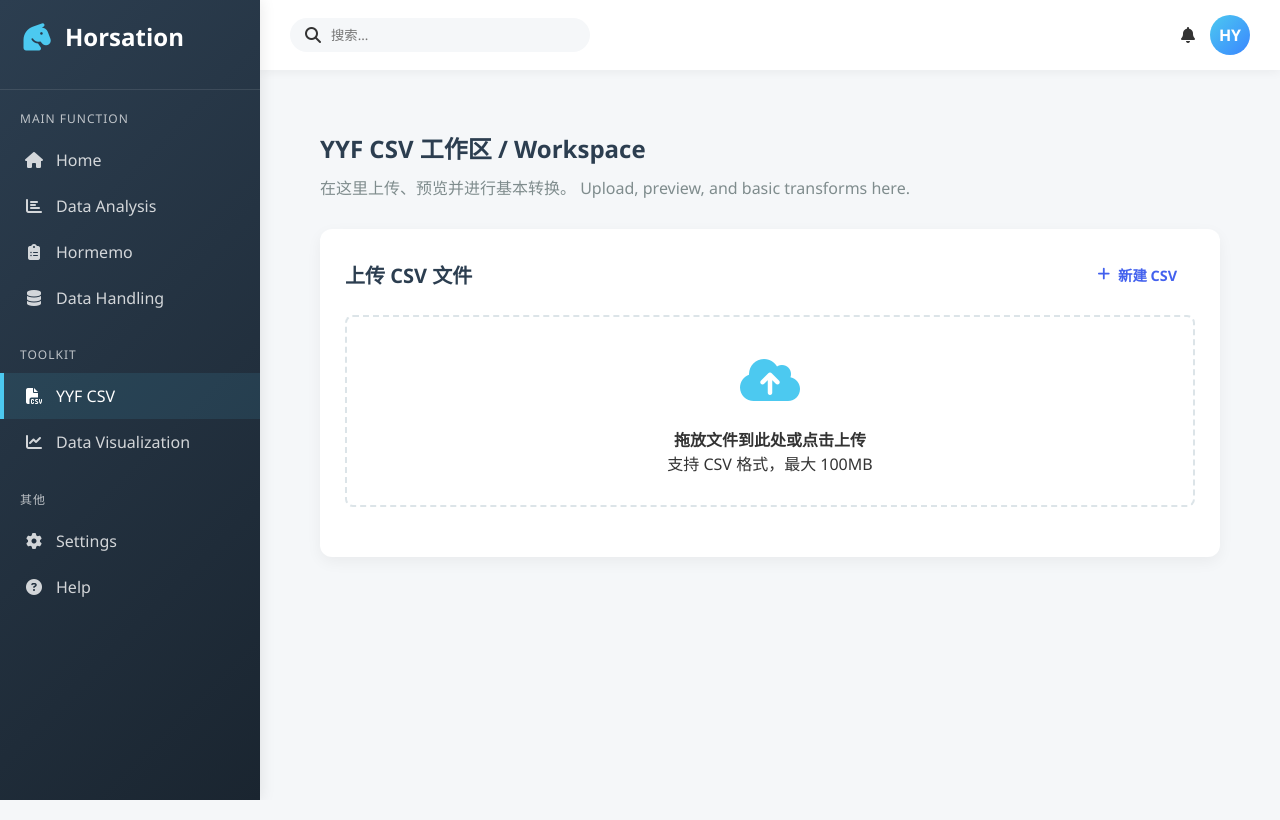
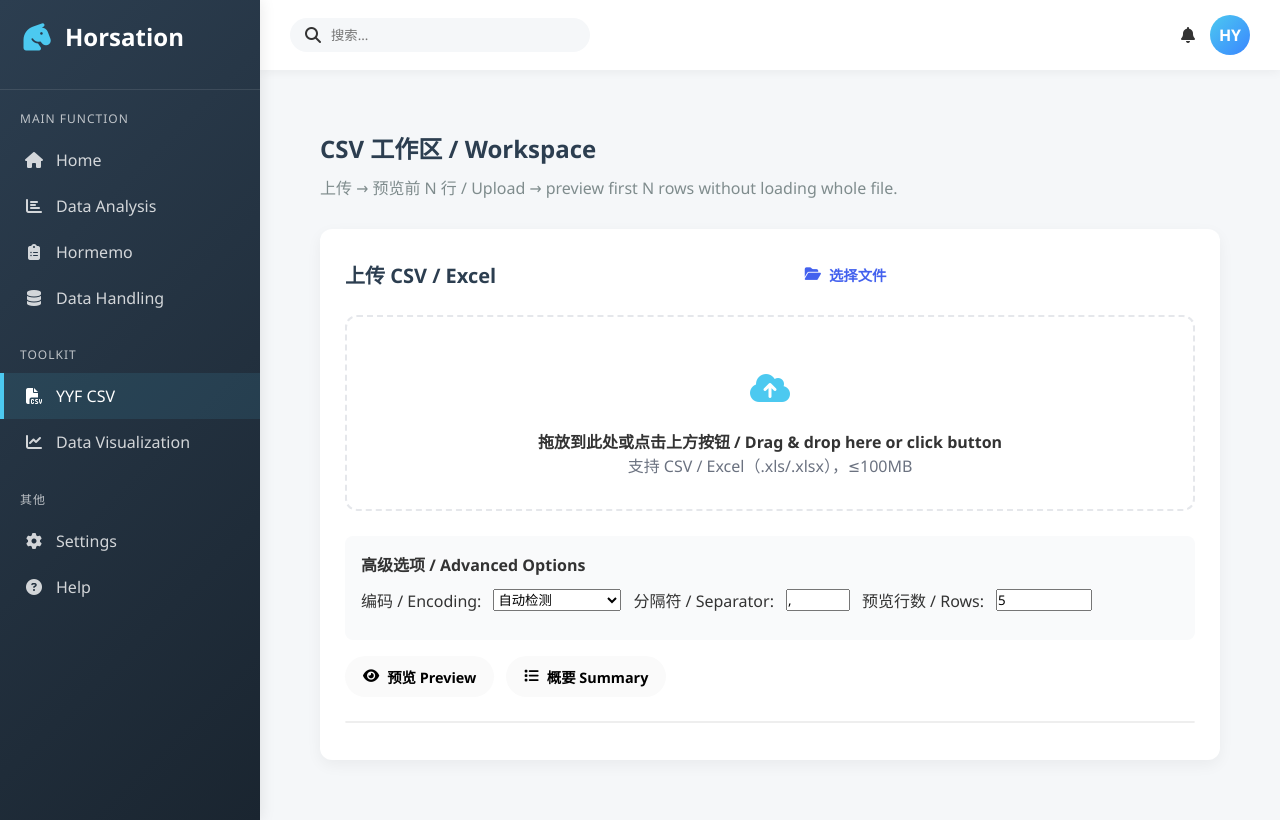
Before and after one commit to HorizonHJY/Horisation, a Flask app: page /csv in a window 1280 px wide. Run offline with Flask 3, Linux system fonts and the light colour scheme; parts of the project's set-up code (start-up, migrations or seed data) failed here and were passed over.

Commit message:
updating csv

```diff
--- /dev/null
+++ b/Backend/Controller/csvcontroller.py
@@ -0,0 +1,254 @@
+# Backend/Controller/csvcontroller.py
+from flask import Blueprint, request, jsonify
+from io import BytesIO
+import pandas as pd
+import numpy as np
+import os
+import re
+
+bp = Blueprint("csv_api", __name__)
+
+MAX_BYTES = 100 * 1024 * 1024
+ALLOWED_EXT = {'.csv', '.xls', '.xlsx'}
+
+# ---- CSV 编码回退读取 ----
+_USE_PYARROW = False
+try:
+    import pyarrow  # noqa: F401
+
+    _USE_PYARROW = True
+except Exception:
+    _USE_PYARROW = False
+
+# 检查 Excel 引擎依赖
+_HAS_OPENPYXL = False
+_HAS_XLRD = False
+try:
+    import openpyxl  # noqa: F401
+
+    _HAS_OPENPYXL = True
+except ImportError:
+    pass
+
+try:
+    import xlrd  # noqa: F401
+
+    _HAS_XLRD = True
+except ImportError:
+    pass
+
+
+def _read_csv_with_fallback(binary: bytes, nrows: int | None = None,
+                            sep: str | None = None, encoding: str | None = None) -> pd.DataFrame:
+    """
+    优先尝试 UTF-8（及 UTF-8-SIG），失败则回退至常见本地编码。
+    可限制 nrows；可指定分隔符 sep；可手动传入 encoding 则直接使用该编码。
+    """
+    base_kwargs: dict = {}
+    if nrows is not None:
+        base_kwargs["nrows"] = nrows
+    if sep is not None:
+        base_kwargs["sep"] = sep
+
+    # 若用户显式给了 encoding，优先使用（不做回退）
+    if encoding:
+        bio = BytesIO(binary)
+        return pd.read_csv(bio, encoding=encoding, **base_kwargs)
+
+    utf8_tries = [("utf-8", _USE_PYARROW), ("utf-8-sig", _USE_PYARROW)]
+    local_fallbacks = ["gbk", "gb2312", "big5", "shift_jis", "cp1252", "latin1"]
+
+    # 1) UTF-8 家族
+    for enc, use_pa in utf8_tries:
+        try:
+            bio = BytesIO(binary)
+            if use_pa:
+                return pd.read_csv(bio, encoding=enc, engine="pyarrow", **base_kwargs)
+            else:
+                return pd.read_csv(bio, encoding=enc, **base_kwargs)
+        except Exception:
+            pass
+
+    # 2) 本地常见编码
+    for enc in local_fallbacks:
+        try:
+            bio = BytesIO(binary)
+            return pd.read_csv(bio, encoding=enc, **base_kwargs)
+        except Exception:
+            continue
+
+    # 3) 最后兜底：latin1
+    bio = BytesIO(binary)
+    return pd.read_csv(bio, encoding="latin1", **base_kwargs)
+
+
+# ---- 统一入口：CSV/Excel → DataFrame ----
+def _to_df(binary: bytes, nrows: int | None = None, sep: str | None = None,
+           filename: str | None = None, encoding: str | None = None) -> pd.DataFrame:
+    """
+    将二进制数据读成 DataFrame。
+    - 若 filename 指向 .xls/.xlsx，使用 read_excel
+    - 否则按 CSV 处理并做编码回退
+    """
+    name = (filename or "").lower()
+
+    # Excel 文件处理
+    if name.endswith((".xls", ".xlsx")):
+        bio = BytesIO(binary)
+
+        # 检查 Excel 依赖
+        if name.endswith(".xlsx") and not _HAS_OPENPYXL:
+            raise ImportError("处理 .xlsx 文件需要 openpyxl 库，请安装: pip install openpyxl")
+        elif name.endswith(".xls") and not _HAS_XLRD:
+            raise ImportError("处理 .xls 文件需要 xlrd 库，请安装: pip install xlrd")
+
+        try:
+            # 优先使用 openpyxl 处理 xlsx，xlrd 处理 xls
+            if name.endswith(".xlsx"):
+                df = pd.read_excel(bio, engine="openpyxl")
+            else:
+                df = pd.read_excel(bio, engine="xlrd")
+        except Exception as e:
+            # 兼容性兜底
+            try:
+                df = pd.read_excel(bio)
+            except Exception:
+                raise e
+
+    # CSV 文件处理
+    else:
+        df = _read_csv_with_fallback(binary, nrows=nrows, sep=sep, encoding=encoding)
+
+    # 确保所有列都是字符串类型，避免类型比较错误
+    for col in df.columns:
+        df[col] = df[col].astype(str)
+
+    return df
+
+
+# ---- 预览和概要函数 ----
+def read_csv_preview(binary: bytes, n: int = 5, sep: str | None = None,
+                     filename: str | None = None, encoding: str | None = None):
+    """返回前 n 行的预览记录与列名；支持 CSV/Excel（通过 filename 判断）"""
+    df = _to_df(binary, nrows=n, sep=sep, filename=filename, encoding=encoding)
+    head = df.head(n)
+    return {
+        'columns': list(head.columns),
+        'rows': head.to_dict(orient='records')
+    }
+
+
+def summarize_csv(binary: bytes, sep: str | None = None,
+                  filename: str | None = None, encoding: str | None = None):
+    """返回整体概要信息：行/列、字段类型、缺失统计等；支持 CSV/Excel"""
+    df = _to_df(binary, sep=sep, filename=filename, encoding=encoding)
+
+    # 计算缺失值（空字符串视为缺失）
+    na_count = {}
+    for col in df.columns:
+        # 计算空字符串和 NaN 的数量
+        na_count[col] = int((df[col] == '') | (df[col] == 'nan') | (df[col].isna()) | (df[col] == 'None')).sum()
+
+    total_rows = len(df)
+    na_ratio = {k: (v / total_rows if total_rows else 0.0) for k, v in na_count.items()}
+
+    # 推断数据类型（基于非空值）
+    dtypes = {}
+    for col in df.columns:
+        # 获取非空值
+        non_empty = df[col][(df[col] != '') & (df[col] != 'nan') & (~df[col].isna()) & (df[col] != 'None')]
+
+        if len(non_empty) == 0:
+            dtypes[col] = 'unknown'
+            continue
+
+        # 尝试推断类型
+        sample = non_empty.iloc[0] if len(non_empty) > 0 else ''
+
+        # 检查是否为数字
+        if re.match(r'^-?\d+\.?\d*$', str(sample)):
+            dtypes[col] = 'numeric'
+        # 检查是否为日期
+        elif re.match(r'^\d{4}-\d{2}-\d{2}', str(sample)):
+            dtypes[col] = 'date'
+        else:
+            dtypes[col] = 'text'
+
+    return {
+        'rows': int(total_rows),
+        'cols': int(df.shape[1]),
+        'columns': list(df.columns),
+        'dtypes': dtypes,
+        'na_count': na_count,
+        'na_ratio': na_ratio
+    }
+
+
+# ---- 文件处理函数 ----
+def _get_file_and_bytes():
+    if 'file' not in request.files:
+        return None, None, ('no file field', 400)
+    f = request.files['file']
+    if not f or f.filename.strip() == '':
+        return None, None, ('empty filename', 400)
+
+    ext = os.path.splitext(f.filename)[1].lower()
+    if ext not in ALLOWED_EXT:
+        return None, None, ('only .csv/.xls/.xlsx allowed', 400)
+
+    f.seek(0, 2)
+    size = f.tell()
+    f.seek(0)
+    if size > MAX_BYTES:
+        return None, None, ('file too large', 413)
+
+    data = f.read()
+    return f.filename, data, None
+
+
+# ---- API 路由 ----
+@bp.post("/api/csv/preview")
+def api_preview():
+    filename, data, err = _get_file_and_bytes()
+    if err:
+        msg, code = err
+        return jsonify({'ok': False, 'error': msg}), code
+
+    try:
+        n = int(request.args.get('n', '5'))
+        n = max(1, min(n, 2000))
+    except Exception:
+        n = 5
+
+    # 获取编码和分隔符参数
+    sep = request.args.get('sep')
+    encoding = request.args.get('encoding')
+
+    try:
+        payload = read_csv_preview(data, n=n, sep=sep, filename=filename, encoding=encoding)
+        return jsonify({'ok': True, 'filename': filename, **payload})
+    except ImportError as e:
+        # 处理缺少依赖的情况
+        return jsonify({'ok': False, 'error': str(e)}), 400
+    except Exception as e:
+        return jsonify({'ok': False, 'error': f'parse failed: {e}'}), 400
+
+
+@bp.post("/api/csv/summary")
+def api_summary():
+    filename, data, err = _get_file_and_bytes()
+    if err:
+        msg, code = err
+        return jsonify({'ok': False, 'error': msg}), code
+
+    sep = request.args.get('sep')
+    encoding = request.args.get('encoding')
+
+    try:
+        summary = summarize_csv(data, sep=sep, filename=filename, encoding=encoding)
+        return jsonify({'ok': True, 'filename': filename, 'summary': summary})
+    except ImportError as e:
+        # 处理缺少依赖的情况
+        return jsonify({'ok': False, 'error': str(e)}), 400
+    except Exception as e:
+        return jsonify({'ok': False, 'error': f'parse failed: {e}'}), 400
--- a/Backend/Horfunc/finpkg.py
+++ b/Backend/Horfunc/finpkg.py
@@ -1,4 +1,5 @@
 import numpy as np
+import pandas as pd
 
 
 def simulate_price(S0, vol_annual, days, seed=None, basis=252):
--- /dev/null
+++ b/Static/js/horcsv.js
@@ -0,0 +1,206 @@
+// Static/js/horcsv.js
+(() => {
+  const $ = (id) => document.getElementById(id);
+  const fileInput = $('fileInput');
+  const btnChoose = $('btnChoose');
+  const btnPreview = $('btnPreview');
+  const btnSummary = $('btnSummary');
+  const dropzone = $('dropzone');
+  const rowsN = $('rowsN');
+  const encodingSelect = $('encodingSelect');
+  const separatorInput = $('separatorInput');
+  const columnsArea = $('columnsArea');
+  const previewTable = $('previewTable');
+  const statusEl = $('status');
+  const fileNameEl = $('fileName');
+  const summaryBox = $('summaryBox');
+
+  let currentFile = null;
+
+  function setStatus(msg) { if (statusEl) statusEl.textContent = msg || ''; }
+  function clearTable() { if (previewTable) previewTable.innerHTML = ''; }
+  function clearColumns() { if (columnsArea) columnsArea.innerHTML = ''; }
+
+  function renderColumns(cols) {
+    clearColumns();
+    (cols || []).forEach(c => {
+      const span = document.createElement('span');
+      span.className = 'chip';
+      span.textContent = c;
+      columnsArea.appendChild(span);
+    });
+  }
+
+  function renderTable(cols, rows) {
+    clearTable();
+    if (!cols?.length) return;
+
+    const thead = document.createElement('thead');
+    const trh = document.createElement('tr');
+    cols.forEach(c => {
+      const th = document.createElement('th');
+      th.textContent = c;
+      trh.appendChild(th);
+    });
+    thead.appendChild(trh);
+
+    const tbody = document.createElement('tbody');
+    (rows || []).forEach(r => {
+      const tr = document.createElement('tr');
+      cols.forEach(c => {
+        const td = document.createElement('td');
+        let v = r[c];
+        if (v === null || v === undefined) v = '';
+        td.textContent = String(v);
+        tr.appendChild(td);
+      });
+      tbody.appendChild(tr);
+    });
+
+    previewTable.appendChild(thead);
+    previewTable.appendChild(tbody);
+  }
+
+  // 选择文件
+  btnChoose?.addEventListener('click', () => fileInput?.click());
+  fileInput?.addEventListener('change', () => {
+    currentFile = fileInput.files?.[0] || null;
+    fileNameEl.textContent = currentFile ? `选中文件: ${currentFile.name}` : '';
+    setStatus('');
+    clearTable();
+    clearColumns();
+    if (summaryBox) summaryBox.textContent = '';
+  });
+
+  // 全局阻止默认
+  ['dragenter', 'dragover', 'dragleave', 'drop'].forEach(evt => {
+    window.addEventListener(evt, (e) => {
+      e.preventDefault();
+      e.stopPropagation();
+    });
+  });
+
+  // dropzone 管理
+  if (dropzone) {
+    let dragCounter = 0;
+    dropzone.addEventListener('dragenter', () => {
+      dragCounter++;
+      dropzone.classList.add('dragover');
+    });
+    dropzone.addEventListener('dragover', (e) => {
+      e.dataTransfer.dropEffect = 'copy';
+    });
+    dropzone.addEventListener('dragleave', () => {
+      dragCounter = Math.max(0, dragCounter - 1);
+      if (dragCounter === 0) dropzone.classList.remove('dragover');
+    });
+    dropzone.addEventListener('drop', (e) => {
+      dragCounter = 0;
+      dropzone.classList.remove('dragover');
+      const files = e.dataTransfer?.files;
+      if (!files || !files.length) return;
+      const file = files[0];
+      currentFile = file;
+      try {
+        if (fileInput) fileInput.files = files;
+      } catch { }
+      fileNameEl.textContent = `选中文件: ${file.name}`;
+      setStatus('');
+      clearTable();
+      clearColumns();
+      if (summaryBox) summaryBox.textContent = '';
+    });
+  }
+
+  // 构建查询参数
+  function buildQueryParams() {
+    const params = new URLSearchParams();
+    const n = Math.max(1, Math.min(2000, parseInt(rowsN?.value || '5', 10)));
+    params.append('n', n);
+
+    const encoding = encodingSelect.value;
+    if (encoding) {
+      params.append('encoding', encoding);
+    }
+
+    const separator = separatorInput.value.trim();
+    if (separator && separator !== ',') {
+      params.append('sep', encodeURIComponent(separator));
+    }
+
+    return params.toString();
+  }
+
+  // 预览
+  btnPreview?.addEventListener('click', async () => {
+    try {
+      if (!currentFile) {
+        setStatus('请先选择文件 / Please choose a file.');
+        return;
+      }
+
+      const queryParams = buildQueryParams();
+      const fd = new FormData();
+      fd.append('file', currentFile, currentFile.name);
+      setStatus('上传并解析中… Uploading & parsing…');
+
+      const resp = await fetch(`/api/csv/preview?${queryParams}`, {
+        method: 'POST',
+        body: fd
+      });
+
+      const data = await resp.json();
+      if (!resp.ok || !data.ok) {
+        throw new Error(data.error || `HTTP ${resp.status}`);
+      }
+
+      renderColumns(data.columns || []);
+      renderTable(data.columns || [], data.rows || []);
+
+      if (summaryBox) summaryBox.textContent = '';
+      setStatus(`预览完成：${(data.columns || []).length} 列 / ${(data.rows || []).length} 行`);
+    } catch (e) {
+      console.error(e);
+      setStatus(`解析失败 / Failed: ${e.message || e}`);
+    }
+  });
+
+  // 概要
+  btnSummary?.addEventListener('click', async () => {
+    try {
+      if (!currentFile) {
+        setStatus('请先选择文件 / Please choose a file.');
+        return;
+      }
+
+      const queryParams = buildQueryParams();
+      const fd = new FormData();
+      fd.append('file', currentFile, currentFile.name);
+      setStatus('计算概要中… Summarizing…');
+
+      const resp = await fetch(`/api/csv/summary?${queryParams}`, {
+        method: 'POST',
+        body: fd
+      });
+
+      const data = await resp.json();
+      if (!resp.ok || !data.ok) {
+        throw new Error(data.error || `HTTP ${resp.status}`);
+      }
+
+      const s = data.summary || {};
+      const lines = [
+        `Rows: ${s.rows}  Cols: ${s.cols}`,
+        `Columns: ${Array.isArray(s.columns) ? s.columns.join(', ') : ''}`,
+        `Dtypes: ${s.dtypes ? JSON.stringify(s.dtypes) : ''}`,
+        `NA Count: ${s.na_count ? JSON.stringify(s.na_count) : ''}`
+      ];
+
+      if (summaryBox) summaryBox.textContent = lines.join('  |  ');
+      setStatus('概要已生成 / Summary ready.');
+    } catch (e) {
+      console.error(e);
+      setStatus(`概要失败 / Failed: ${e.message || e}`);
+    }
+  });
+})();
--- a/Template/CSV.html
+++ b/Template/CSV.html
@@ -1,35 +1,97 @@
-{% extends "horbase.html" %}
+{# Template/CSV.html #}
+{% extends "Home.html" %}
 
-{% block title %}Hormemo - Horsation{% endblock %}
+{% block title %}Hormemo - CSV Workspace{% endblock %}
 
 {% block extra_head %}
-{# 如果 horbase 已引入 FontAwesome，这里就不要重复引入 #}
 <link rel="stylesheet" href="{{ url_for('static', filename='css/hormemo.css') }}">
+<style>
+  .csv-panel { margin-top: 1rem; }
+  .upload-area { border: 2px dashed #e5e7eb; padding: 2rem; text-align: center; border-radius: 12px; }
+  .upload-area.dragover { background: #f8fafc; }
+  .chips { display:flex; flex-wrap:wrap; gap:.5rem; margin:.75rem 0; }
+  .chip { padding:.25rem .5rem; border-radius:999px; border:1px solid #e5e7eb; font-size:.85rem; }
+  .controls { display:flex; gap:.75rem; align-items:center; margin:.75rem 0; flex-wrap: wrap; }
+  .advanced-controls { background: #f9fafb; padding: 1rem; border-radius: 8px; margin: 1rem 0; }
+  .table-wrap { overflow:auto; max-height: 520px; border:1px solid #eee; border-radius:10px; }
+  table.preview { border-collapse: collapse; width:100%; }
+  table.preview th, table.preview td { border:1px solid #eee; padding:.5rem; font-size:.9rem; }
+  .muted { color:#6b7280; }
+  .error { color: #ef4444; }
+</style>
 {% endblock %}
 
 {% block content %}
 <div class="content">
   <div class="dashboard-header">
-    <h2>YYF CSV 工作区 / Workspace</h2>
-    <p>在这里上传、预览并进行基本转换。
-       Upload, preview, and basic transforms here.</p>
+    <h2>CSV 工作区 / Workspace</h2>
+    <p>上传 → 预览前 N 行 / Upload → preview first N rows without loading whole file.</p>
   </div>
-  <!-- 你后续的 CSV 面板放这里 -->
+
   <div class="csv-panel">
-    <div class="panel-header">
-      <h3 class="panel-title">上传 CSV 文件</h3>
-      <button class="btn btn-primary"><i class="fas fa-plus"></i> 新建 CSV</button>
+    <div class="panel-header" style="display:flex; gap:.75rem; align-items:center;">
+      <h3 class="panel-title" style="margin:0;">上传 CSV / Excel</h3>
+      <button id="btnChoose" class="btn btn-primary"><i class="fas fa-folder-open"></i> 选择文件</button>
+      <input id="fileInput" type="file" accept=".csv,.xls,.xlsx" hidden>
+      <span id="fileName" class="muted"></span>
     </div>
-    <div class="upload-area">
-      <div class="upload-icon"><i class="fas fa-cloud-upload-alt"></i></div>
-      <h4>拖放文件到此处或点击上传</h4>
-      <p>支持 CSV 格式，最大 100MB</p>
+
+    <div id="dropzone" class="upload-area" style="margin-top:.5rem;">
+      <div class="upload-icon"><i class="fas fa-cloud-upload-alt" style="font-size:2rem;"></i></div>
+      <h4>拖放到此处或点击上方按钮 / Drag & drop here or click button</h4>
+      <p class="muted">支持 CSV / Excel（.xls/.xlsx），≤100MB</p>
+      <p class="error" id="excelWarning" style="display:none;">
+        注意：处理 Excel 文件需要额外依赖。如果遇到错误，请安装: pip install openpyxl xlrd
+      </p>
     </div>
+
+    <div class="advanced-controls">
+      <h4>高级选项 / Advanced Options</h4>
+      <div class="controls">
+        <label for="encodingSelect">编码 / Encoding:</label>
+        <select id="encodingSelect" style="width:8rem;">
+          <option value="">自动检测</option>
+          <option value="utf-8">UTF-8</option>
+          <option value="utf-8-sig">UTF-8 BOM</option>
+          <option value="gbk">GBK</option>
+          <option value="gb2312">GB2312</option>
+          <option value="big5">Big5</option>
+        </select>
+
+        <label for="separatorInput">分隔符 / Separator:</label>
+        <input id="separatorInput" type="text" value="," placeholder="例如: , 或 ;" style="width:4rem;">
+
+        <label for="rowsN">预览行数 / Rows:</label>
+        <input id="rowsN" type="number" min="1" max="2000" value="5" style="width:6rem;">
+      </div>
+    </div>
+
+    <div class="controls">
+      <button id="btnPreview" class="btn btn-secondary"><i class="fas fa-eye"></i> 预览 Preview</button>
+      <button id="btnSummary" class="btn"><i class="fas fa-list"></i> 概要 Summary</button>
+      <span id="status" class="muted"></span>
+    </div>
+
+    <div id="columnsArea" class="chips"></div>
+    <div class="table-wrap"><table id="previewTable" class="preview"></table></div>
+
+    <div id="summaryBox" class="muted" style="margin-top:.75rem;"></div>
   </div>
 </div>
-
 {% endblock %}
 
 {% block body_scripts %}
-<script src="{{ url_for('static', filename='js/hormemo.js') }}"></script>
+<script src="{{ url_for('static', filename='js/horcsv.js') }}"></script>
+<script>
+  // 显示 Excel 依赖警告
+  document.getElementById('fileInput').addEventListener('change', function() {
+    const file = this.files[0];
+    const excelWarning = document.getElementById('excelWarning');
+    if (file && (file.name.endsWith('.xls') || file.name.endsWith('.xlsx'))) {
+      excelWarning.style.display = 'block';
+    } else {
+      excelWarning.style.display = 'none';
+    }
+  });
+</script>
 {% endblock %}
--- a/app.py
+++ b/app.py
@@ -1,23 +1,17 @@
 # app.py
 import os
-from flask import Flask, render_template, request, jsonify
-from werkzeug.utils import secure_filename
-from Backend.Controller.csv_handling import read_csv_preview, summarize_csv
+from flask import Flask, render_template
+from Backend.Controller.csvcontroller import bp as csv_bp
 
 BASE_DIR = os.path.dirname(os.path.abspath(__file__))
-TEMPLATE_DIR = os.path.join(BASE_DIR, 'Template')   # ← 根目录下的 Template
-STATIC_DIR   = os.path.join(BASE_DIR, 'Static')     # ← 根目录下的 Static
-UPLOAD_DIR   = os.path.join(BASE_DIR, '_uploads')
-
-print("TEMPLATE_DIR:", TEMPLATE_DIR, "exists:", os.path.exists(TEMPLATE_DIR))
-print("STATIC_DIR:", STATIC_DIR, "exists:", os.path.exists(STATIC_DIR))
+TEMPLATE_DIR = os.path.join(BASE_DIR, 'Template')
+STATIC_DIR = os.path.join(BASE_DIR, 'Static')
 
 app = Flask(__name__, template_folder=TEMPLATE_DIR, static_folder=STATIC_DIR)
-app.config['MAX_CONTENT_LENGTH'] = 20 * 1024 * 1024
-ALLOWED_EXT = {'.csv'}
+app.config['MAX_CONTENT_LENGTH'] = 100 * 1024 * 1024  # 100MB
 
-def _allowed(filename: str) -> bool:
-    return os.path.splitext(filename)[1].lower() in ALLOWED_EXT
+# 注册蓝图
+app.register_blueprint(csv_bp)
 
 @app.route('/')
 def home():
@@ -26,47 +20,14 @@ def home():
 @app.route('/csv')
 def csv():
     return render_template('CSV.html', active_page='csv')
+
 @app.route('/hormemo')
 def hormemo():
     return render_template('hormemo.html', active_page='hormemo')
 
-@app.post('/api/upload')
-def api_upload():
-    """接收CSV文件，返回预览与概要信息"""
-    if 'file' not in request.files:
-        return jsonify({'ok': False, 'error': 'no file field'}), 400
-    f = request.files['file']
-    if not f or f.filename.strip() == '':
-        return jsonify({'ok': False, 'error': 'empty filename'}), 400
-    if not _allowed(f.filename):
-        return jsonify({'ok': False, 'error': 'only .csv allowed'}), 400
-
-    filename = secure_filename(f.filename)
-    save_path = os.path.join(UPLOAD_DIR, filename)
-    # 为了既能分析又能保存：先把文件读到内存再各用一份流
-    data = f.read()
-
-    try:
-        preview = read_csv_preview(data, n=10)   # 前10行
-        summary = summarize_csv(data)            # 行数/列数/缺失等
-    except Exception as e:
-        return jsonify({'ok': False, 'error': f'parse failed: {e}'}), 400
-
-    # 保存原文件
-    with open(save_path, 'wb') as out:
-        out.write(data)
-
-    return jsonify({
-        'ok': True,
-        'filename': filename,
-        'saved_to': save_path,
-        'preview': preview,       # list[dict]
-        'summary': summary        # dict
-    })
-
 @app.errorhandler(413)
 def too_large(_):
-    return jsonify({'ok': False, 'error': 'file too large'}), 413
+    return {'ok': False, 'error': 'file too large'}, 413
 
 if __name__ == '__main__':
     app.run(debug=True)
```
